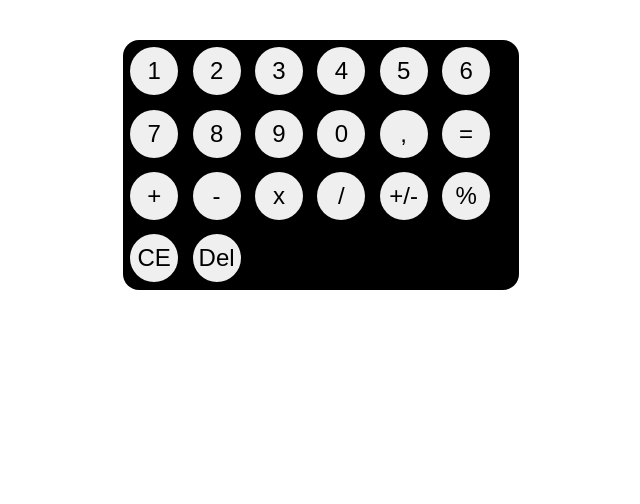
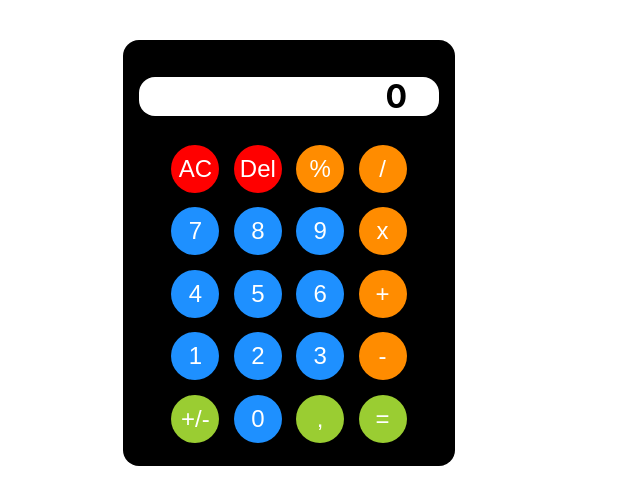
Before and after one commit to luizmarcelolm/calculadora, a React (Create React App) app: page / in a window 1280 px wide. Shown: the top 504 px of the page, without its empty margins (319-959 px from the left). Built offline with nearby package versions, Linux system fonts and the light colour scheme.

Commit message:
criação de logica dos operadores

```diff
--- a/src/Components/Calculadora.css
+++ b/src/Components/Calculadora.css
@@ -12,6 +12,41 @@ button:hover{
 }
 
 .fundo{
+    max-width: 300px;
+    text-align: center;
     background-color:black;
     border-radius: 1em;
+    padding: 1em;
 }
+
+.red{
+    background-color: red;
+    color: white;
+}
+
+.yellow{
+    background-color: #FF8C00;
+    color:white;
+}
+
+.green{
+    background-color: yellowgreen;
+    color:white;
+}
+
+.blue{
+    background-color: #1E90FF;
+    color:white;
+}
+
+.result{
+    color:black;
+    text-align:right;
+    margin-right: 1em;
+}
+
+.fundoResult{
+     background-color: white;
+     border-radius: 1em;
+
+}
--- a/src/Components/Calculadora.js
+++ b/src/Components/Calculadora.js
@@ -1,35 +1,71 @@
-import React from "react";
+import React, {useState} from "react";
 import "./Calculadora.css"
 import Container from '@mui/material/Container';
 import {Box} from '@mui/material';
 
 
+
 export default function Calculadora(){
+
+const [numero,setNumero] = useState(0);
+
+function inputNumero(e){
+    var input = e.target.value
+    if(numero===0)
+    setNumero(input);
+    else{
+        setNumero(numero + input);
+    }
+}
+
+function limpar(){
+    setNumero(0)
+}
+
+function porcento(){
+    setNumero(numero/100);
+}
+
+function sinal(){
+    if(numero > 0){
+        setNumero(-numero);
+    } else{
+            setNumero(Math.abs(numero));
+        }
+}
+function del(e){
+var input = e.target.value
+setNumero = input.substring(0,input.length-1);
+}
+
     return(
         <div>
             <Box m={5}/>
             <Container maxWidth="xs">
                 <div className="fundo">
-                <button>1</button>
-                <button>2</button>
-                <button>3</button>
-                <button>4</button>
-                <button>5</button>
-                <button>6</button>
-                <button>7</button>
-                <button>8</button>
-                <button>9</button>
-                <button>0</button>
-                <button>,</button>
-                <button>=</button>
-                <button>+</button>
-                <button>-</button>
-                <button>x</button>
-                <button>/</button>
-                <button>+/-</button>
-                <button>%</button>
-                <button>CE</button>
-                <button>Del</button>
+                  <div className="fundoResult">
+                    <h1 className="result">{numero}</h1>
+                  </div>
+                <button className="red" onClick={limpar}>AC</button>
+                <button className="red" onClick={del}>Del</button>
+                <button className="yellow" onClick={porcento}>%</button>
+                <button className="yellow">/</button>
+                <button className="blue" onClick={inputNumero} value={7}>7</button>
+                <button className="blue" onClick={inputNumero} value={8}>8</button>
+                <button className="blue" onClick={inputNumero} value={9}>9</button>
+                <button className="yellow">x</button>
+                <button className="blue" onClick={inputNumero} value={4}>4</button>
+                <button className="blue" onClick={inputNumero} value={5}>5</button>
+                <button className="blue" onClick={inputNumero} value={6}>6</button>
+                <button className="yellow">+</button>
+                <button className="blue" onClick={inputNumero} value={1}>1</button>
+                <button className="blue" onClick={inputNumero} value={2}>2</button>
+                <button className="blue" onClick={inputNumero} value={3}>3</button>
+                <button className="yellow">-</button>
+                <button className="green" onClick={sinal}>+/-</button>
+                <button className="blue" onClick={inputNumero} value={0}>0</button>
+                <button className="green" onClick={inputNumero} value=",">,</button>
+                <button className="green">=</button>
                 </div>
             </Container>
         </div>
```
